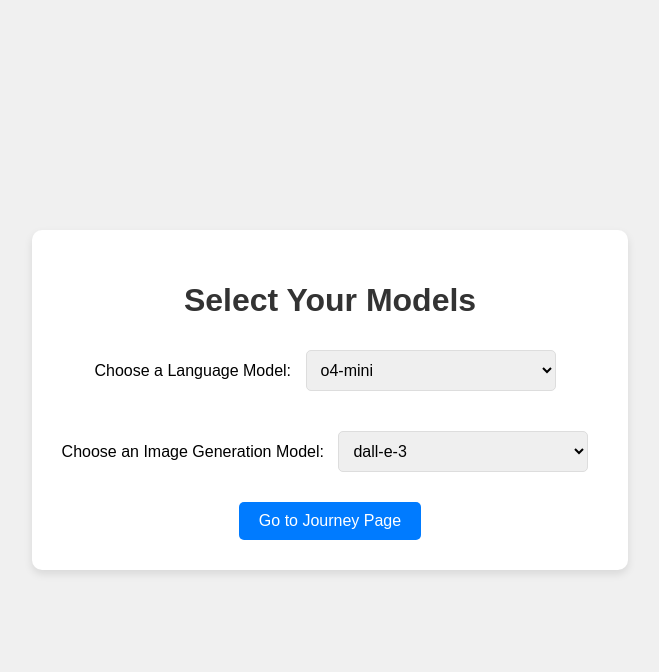
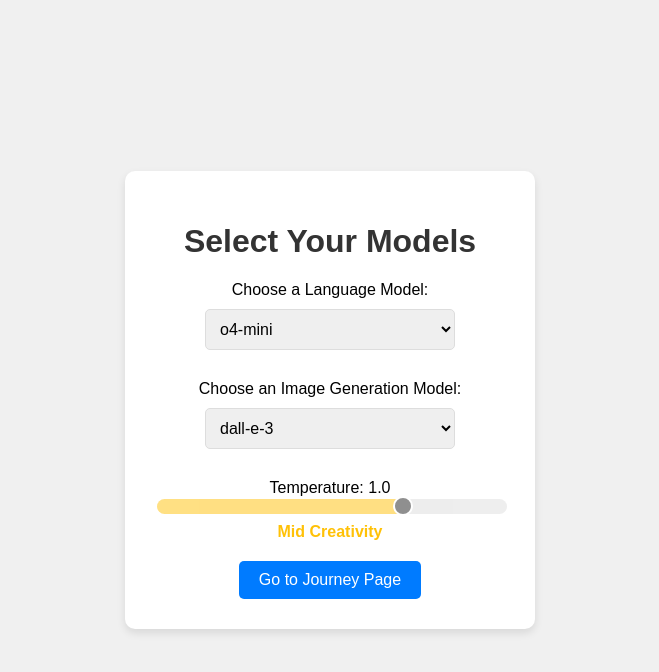
Before and after one commit to coolSurferBoi/LLM_Journeys, a Flask app: page / in a window 1280 px wide. Shown: the top 672 px of the page, without its empty margins (310-969 px from the left). Run offline with Flask 3, Linux system fonts and the light colour scheme.

Commit message:
Added Functionality to choose Temperature

```diff
--- a/APIJourneyUtils.py
+++ b/APIJourneyUtils.py
@@ -5,12 +5,12 @@ class APIJourneyUtils:
         self.LLM_connections = {}
         self.ImageGen_connections = {}
 
-    def setup_LLM_connection(self, model_name):
+    def setup_LLM_connection(self, model_name, temp):
         if model_name not in self.LLM_connections:
             if model_name == 'o4-mini':
                 connection = OpenAiJourneyUtils()
             elif model_name == 'mistralai/Mixtral-8x7B-Instruct-v0.1':
-                connection = HuggingFaceJourneysUtils(model_name)
+                connection = HuggingFaceJourneysUtils(model_name,temp)
             self.LLM_connections[model_name] = connection
 
     def setup_ImageGen_connection(self, model_name):
--- a/HuggingFaceJourneysUtils.py
+++ b/HuggingFaceJourneysUtils.py
@@ -21,7 +21,7 @@ class HuggingFaceJourneysUtils:
     REFRESH_MESSAGE = (
         "\n\n Storyteller, Please try to end the story NOW!"
     )
-    def __init__(self, model_name: str):
+    def __init__(self, model_name: str, temp: float = 1):
         if model_name not in self.SUPPORTED_MODELS:
             raise ValueError(f"Unsupported model: {model_name}")
 
@@ -33,6 +33,7 @@ class HuggingFaceJourneysUtils:
         self.interactions_count = 0
         self.output_dir = self.OUTPUT_DIR
         self.output_dir.mkdir(parents=True, exist_ok=True)
+        self.temp = temp
 
     def get_client(self) -> InferenceClient:
         return self.client
@@ -64,7 +65,8 @@ class HuggingFaceJourneysUtils:
         try:
             completion = self.client.chat.completions.create(
                 model=model_name,
-                messages=message_history
+                messages=message_history,
+                temperature= self.temp
             )
             reply_content = completion.choices[0].message.content
 
--- a/OpenAiJourneyUtils.py
+++ b/OpenAiJourneyUtils.py
@@ -57,7 +57,7 @@ class OpenAiJourneyUtils:
             # Generate chat completion
             completion = self.client.chat.completions.create(
                 model=model_name,
-                messages=message_history
+                messages=message_history,
             )
 
             reply_content = completion.choices[0].message.content
--- a/app.py
+++ b/app.py
@@ -58,7 +58,8 @@ def journey():
 
     llm = request.args.get('llm')
     image_gen = request.args.get('image_gen')
-    g.api_obj.setup_LLM_connection(llm)
+    temperature = request.args.get('temperature', type=float)
+    g.api_obj.setup_LLM_connection(llm,temperature)
     g.api_obj.setup_ImageGen_connection(image_gen)
 
     state = LLMJourneyState()
@@ -86,7 +87,6 @@ def journey():
     image_url = g.api_obj.get_img(image_gen,text)
     session['message_history'] = message_history
     session['button_messages'] = state.get_all_button_messages()
-    print(state.get_all_button_messages())
     if not state.get_all_button_messages():
         return render_template(
             'journey.html',
@@ -98,7 +98,8 @@ def journey():
             message=message,
             dropdown1 = llm,
             dropdown2 = image_gen,
-            ending = True
+            ending = True,
+            temperature = temperature
         )
     else:
         return render_template(
@@ -110,7 +111,8 @@ def journey():
             button_states=state.get_all_button_states(),
             message=message,
             dropdown1 = llm,
-            dropdown2 = image_gen
+            dropdown2 = image_gen,
+            temperature = temperature
         )
 
 @app.route('/reset')
--- a/templates/home.html
+++ b/templates/home.html
@@ -21,6 +21,7 @@
             border-radius: 10px;
             box-shadow: 0 4px 8px rgba(0, 0, 0, 0.1);
             text-align: center;
+            width: 350px;
         }
 
         select {
@@ -57,6 +58,46 @@
         .button:hover {
             background-color: #0056b3;
         }
+
+        /* Slider styling */
+        .slider-container {
+            margin-top: 20px;
+            text-align: center;
+        }
+
+        input[type=range] {
+            -webkit-appearance: none;
+            width: 100%;
+            height: 15px;
+            background: linear-gradient(to right, #4CAF50 0%, #4CAF50 33%, #FFC107 33%, #FFC107 66%, #F44336 66%, #F44336 100%);
+            border-radius: 8px;
+            outline: none;
+        }
+
+        input[type=range]::-webkit-slider-thumb {
+            -webkit-appearance: none;
+            appearance: none;
+            width: 20px;
+            height: 20px;
+            background: #222;
+            border-radius: 50%;
+            cursor: pointer;
+            border: 2px solid white;
+        }
+
+        input[type=range]::-moz-range-thumb {
+            width: 20px;
+            height: 20px;
+            background: #222;
+            border-radius: 50%;
+            cursor: pointer;
+            border: 2px solid white;
+        }
+
+        #tempLabel {
+            font-weight: bold;
+            margin-top: 5px;
+        }
     </style>
 </head>
 <body>
@@ -84,10 +125,79 @@
                     {% endfor %}
                 </select>
             </div>
+<!-- Temperature Slider -->
+<div class="slider-container">
+    <label for="temperature">Temperature: <span id="temperatureValue">1.0</span></label>
+    <input type="range" id="temperature" name="temperature" min="0" max="1.4" step="0.1" value="1.0">
+    <div id="tempLabel">Mid Creativity</div>
+</div>
 
-            <button type="submit" class="button">Go to Journey Page</button>
-        </form>
-    </div>
+<button type="submit" class="button">Go to Journey Page</button>
+</form>
+</div>
+
+<script>
+    const slider = document.getElementById("temperature");
+    const tempValue = document.getElementById("temperatureValue");
+    const tempLabel = document.getElementById("tempLabel");
+    const llmSelect = document.getElementById("llm");
+
+    function updateSliderColor(value) {
+        let percent = (value / 1.4) * 100; // percent of slider filled
+
+        let color;
+        if (value < 0.8) {
+            color = '#4CAF50'; // green
+        } else if (value >= 0.8 && value <= 1.0) {
+            color = '#FFC107'; // yellow
+        } else {
+            color = '#F44336'; // red
+        }
+
+        slider.style.background = `linear-gradient(to right, ${color} 0%, ${color} ${percent}%, #ddd ${percent}%, #ddd 100%)`;
+    }
+
+    function updateTempLabel(value) {
+        tempValue.textContent = value.toFixed(1);
+
+        if (value < 0.8) {
+            tempLabel.textContent = "Low Creativity";
+            tempLabel.style.color = "#4CAF50";  // green
+        } else if (value >= 0.8 && value <= 1.0) {
+            tempLabel.textContent = "Mid Creativity";
+            tempLabel.style.color = "#FFC107";  // yellow
+        } else {
+            tempLabel.textContent = "Chaos Mode ⚠️ (Unpredictable)";
+            tempLabel.style.color = "#F44336";  // red
+        }
+    }
+
+    // Update slider label and color on input
+    slider.addEventListener("input", () => {
+        const val = parseFloat(slider.value);
+        updateTempLabel(val);
+        updateSliderColor(val);
+    });
+
+    // Handle model change
+    llmSelect.addEventListener("change", () => {
+        if (llmSelect.value === "o4-mini") {
+            slider.value = 1.0;
+            updateTempLabel(1.0);
+            updateSliderColor(1.0);
+            slider.disabled = true;
+            slider.style.opacity = 0.5;
+        } else {
+            slider.disabled = false;
+            slider.style.opacity = 1;
+            updateSliderColor(parseFloat(slider.value));
+        }
+    });
+
+    // Initialize on page load
+    llmSelect.dispatchEvent(new Event("change"));
+</script>
+
 
 </body>
 </html>
--- a/templates/journey.html
+++ b/templates/journey.html
@@ -101,7 +101,8 @@
     <div class="container d-flex flex-column align-items-center justify-content-center text-center">
         <h1>{{ title }}</h1>
         <p>Language Model: {{ dropdown1 }}</p>
-        <p>Image Generation Model: {{ dropdown2 }}</p
+        <p>Image Generation Model: {{ dropdown2 }}</p>
+        <p>Temperature: {{ temperature }}</p>
         <div class="image-container mb-4">
             <img src="{{ image_url }}" alt="My Image" width="512" height="512">
         </div>
```
Also changed, not shown: static/HuggingFaceImages/generated/hgfImage.png.
